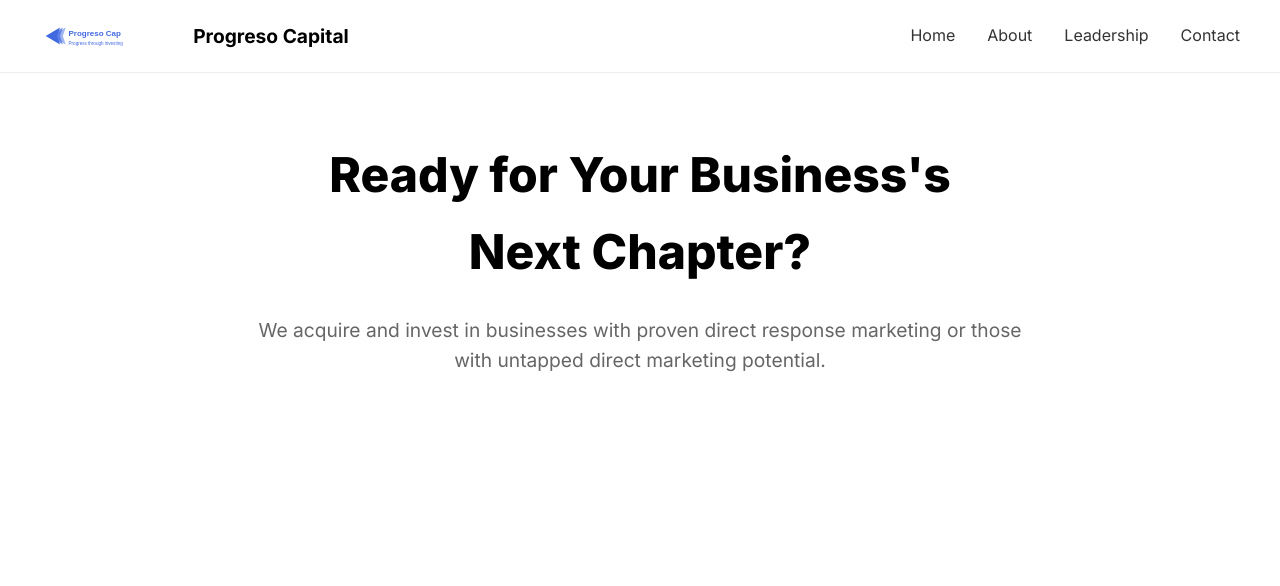
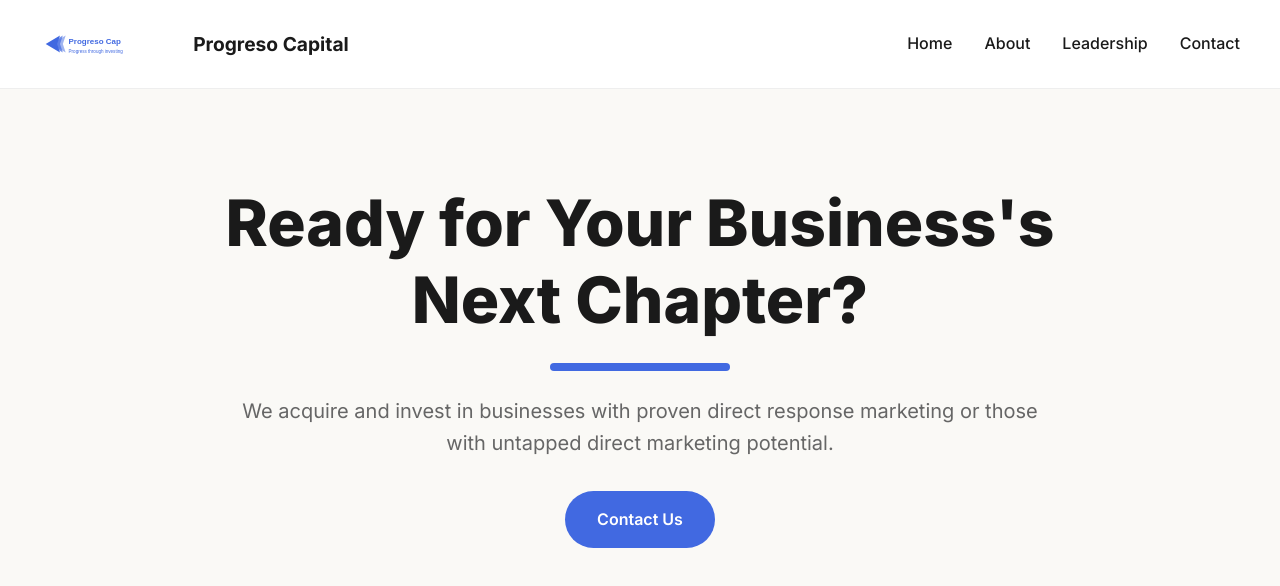
Before and after one commit to andrescon127/static-site2, a website: page src/templates/index.html in a window 1280 px wide. Drawn offline with Linux system fonts and the light colour scheme; files that its build step writes are made by us from their sources; files whose address does not match are found by name.

Commit message:
Restore site content and improve styling

```diff
--- a/public/styles/main.css
+++ b/public/styles/main.css
@@ -8,11 +8,14 @@
 body {
     font-family: 'Inter', sans-serif;
     line-height: 1.6;
+    color: #1a1a1a;
+    background-color: #faf9f6;
 }
 
 /* Navigation */
 nav {
-    padding: 1rem 2rem;
+    padding: 1.5rem 2rem;
+    background: white;
     border-bottom: 1px solid #eee;
 }
 
@@ -38,6 +41,8 @@ nav {
 .company-name {
     font-weight: bold;
     font-size: 1.2rem;
+    text-decoration: none;
+    color: #1a1a1a;
 }
 
 .nav-links {
@@ -47,78 +52,53 @@ nav {
 
 .nav-links a {
     text-decoration: none;
-    color: #333;
+    color: #1a1a1a;
+    font-weight: 500;
 }
 
 /* Hero section */
 .hero {
-    max-width: 1200px;
-    margin: 4rem auto;
-    padding: 0 2rem;
-    text-align: center;
-}
-
-.hero h1 {
-    font-size: 3rem;
-    margin-bottom: 1.5rem;
-    font-weight: 800;
-}
-
-.hero p {
-    font-size: 1.2rem;
-    color: #666;
-    max-width: 800px;
-    margin: 0 auto;
-}
-
-/* Hero Section */
-.hero-section {
     max-width: 1000px;
     margin: 6rem auto;
     text-align: center;
     padding: 0 2rem;
 }
 
-.hero-section h1 {
-    font-size: 4.5rem;
-    line-height: 1.1;
+.hero h1 {
+    font-size: 4rem;
+    line-height: 1.2;
+    font-weight: 800;
     margin-bottom: 1rem;
-    font-weight: 800;
 }
 
 .underline {
     width: 180px;
-    height: 12px;
-    background-color: #e6e0ff;
-    margin: 0.5rem auto 2rem;
-    border-radius: 6px;
+    height: 8px;
+    background-color: #4169e1;
+    margin: 1.5rem auto;
+    border-radius: 4px;
 }
 
-.hero-subtitle {
-    font-size: 1.5rem;
-    color: #4a4a4a;
-    margin-bottom: 2.5rem;
+.hero p {
+    font-size: 1.25rem;
+    color: #666;
     max-width: 800px;
-    margin-left: auto;
-    margin-right: auto;
-    line-height: 1.4;
+    margin: 0 auto 2rem;
 }
 
 .primary-button {
     display: inline-block;
-    background-color: #ff9776;
-    padding: 1.25rem 2.5rem;
+    background-color: #4169e1;
+    color: white;
+    padding: 1rem 2rem;
     border-radius: 2rem;
-    color: #1a1a1a;
+    text-decoration: none;
     font-weight: 600;
-    text-decoration: none;
-    font-size: 1.25rem;
-    margin-bottom: 4rem;
     transition: background-color 0.2s;
 }
 
 .primary-button:hover {
-    background-color: #ff8561;
+    background-color: #3154b4;
 }
 
 .video-preview {
@@ -145,6 +125,7 @@ nav {
     .nav-links {
         flex-direction: column;
         gap: 1rem;
+        text-align: center;
     }
 
     .hero {
--- a/src/styles/main.css
+++ b/src/styles/main.css
@@ -8,11 +8,14 @@
 body {
     font-family: 'Inter', sans-serif;
     line-height: 1.6;
+    color: #1a1a1a;
+    background-color: #faf9f6;
 }
 
 /* Navigation */
 nav {
-    padding: 1rem 2rem;
+    padding: 1.5rem 2rem;
+    background: white;
     border-bottom: 1px solid #eee;
 }
 
@@ -38,6 +41,8 @@ nav {
 .company-name {
     font-weight: bold;
     font-size: 1.2rem;
+    text-decoration: none;
+    color: #1a1a1a;
 }
 
 .nav-links {
@@ -47,78 +52,53 @@ nav {
 
 .nav-links a {
     text-decoration: none;
-    color: #333;
+    color: #1a1a1a;
+    font-weight: 500;
 }
 
 /* Hero section */
 .hero {
-    max-width: 1200px;
-    margin: 4rem auto;
-    padding: 0 2rem;
-    text-align: center;
-}
-
-.hero h1 {
-    font-size: 3rem;
-    margin-bottom: 1.5rem;
-    font-weight: 800;
-}
-
-.hero p {
-    font-size: 1.2rem;
-    color: #666;
-    max-width: 800px;
-    margin: 0 auto;
-}
-
-/* Hero Section */
-.hero-section {
     max-width: 1000px;
     margin: 6rem auto;
     text-align: center;
     padding: 0 2rem;
 }
 
-.hero-section h1 {
-    font-size: 4.5rem;
-    line-height: 1.1;
+.hero h1 {
+    font-size: 4rem;
+    line-height: 1.2;
+    font-weight: 800;
     margin-bottom: 1rem;
-    font-weight: 800;
 }
 
 .underline {
     width: 180px;
-    height: 12px;
-    background-color: #e6e0ff;
-    margin: 0.5rem auto 2rem;
-    border-radius: 6px;
+    height: 8px;
+    background-color: #4169e1;
+    margin: 1.5rem auto;
+    border-radius: 4px;
 }
 
-.hero-subtitle {
-    font-size: 1.5rem;
-    color: #4a4a4a;
-    margin-bottom: 2.5rem;
+.hero p {
+    font-size: 1.25rem;
+    color: #666;
     max-width: 800px;
-    margin-left: auto;
-    margin-right: auto;
-    line-height: 1.4;
+    margin: 0 auto 2rem;
 }
 
 .primary-button {
     display: inline-block;
-    background-color: #ff9776;
-    padding: 1.25rem 2.5rem;
+    background-color: #4169e1;
+    color: white;
+    padding: 1rem 2rem;
     border-radius: 2rem;
-    color: #1a1a1a;
+    text-decoration: none;
     font-weight: 600;
-    text-decoration: none;
-    font-size: 1.25rem;
-    margin-bottom: 4rem;
     transition: background-color 0.2s;
 }
 
 .primary-button:hover {
-    background-color: #ff8561;
+    background-color: #3154b4;
 }
 
 .video-preview {
@@ -145,6 +125,7 @@ nav {
     .nav-links {
         flex-direction: column;
         gap: 1rem;
+        text-align: center;
     }
 
     .hero {
--- a/src/templates/index.html
+++ b/src/templates/index.html
@@ -12,13 +12,13 @@
         <div class="nav-content">
             <div class="logo-container">
                 <img src="{{baseUrl}}/images/logo.svg" alt="Progreso Capital Logo" class="logo">
-                <span class="company-name">Progreso Capital</span>
+                <a href="{{baseUrl}}/" class="company-name">Progreso Capital</a>
             </div>
             <div class="nav-links">
-                <a href="#home">Home</a>
-                <a href="#about">About</a>
-                <a href="#leadership">Leadership</a>
-                <a href="#contact">Contact</a>
+                <a href="{{baseUrl}}/#home">Home</a>
+                <a href="{{baseUrl}}/#about">About</a>
+                <a href="{{baseUrl}}/#leadership">Leadership</a>
+                <a href="{{baseUrl}}/#contact">Contact</a>
             </div>
         </div>
     </nav>
@@ -26,7 +26,9 @@
     <main>
         <section class="hero">
             <h1>Ready for Your Business's<br>Next Chapter?</h1>
+            <div class="underline"></div>
             <p>We acquire and invest in businesses with proven direct response marketing or those with untapped direct marketing potential.</p>
+            <a href="{{baseUrl}}/#contact" class="primary-button">Contact Us</a>
         </section>
     </main>
 </body>
```
Also changed, not shown: public/index.html (+7 -5 lines).
